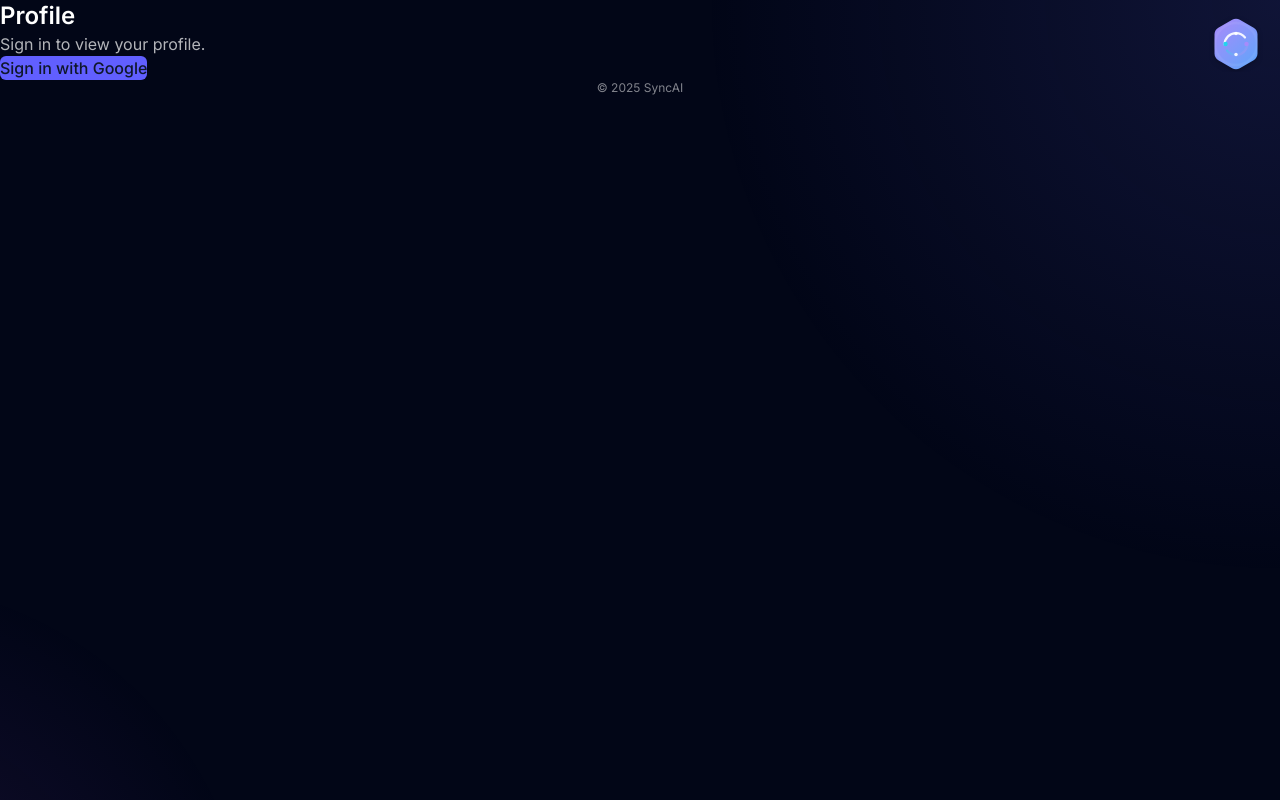
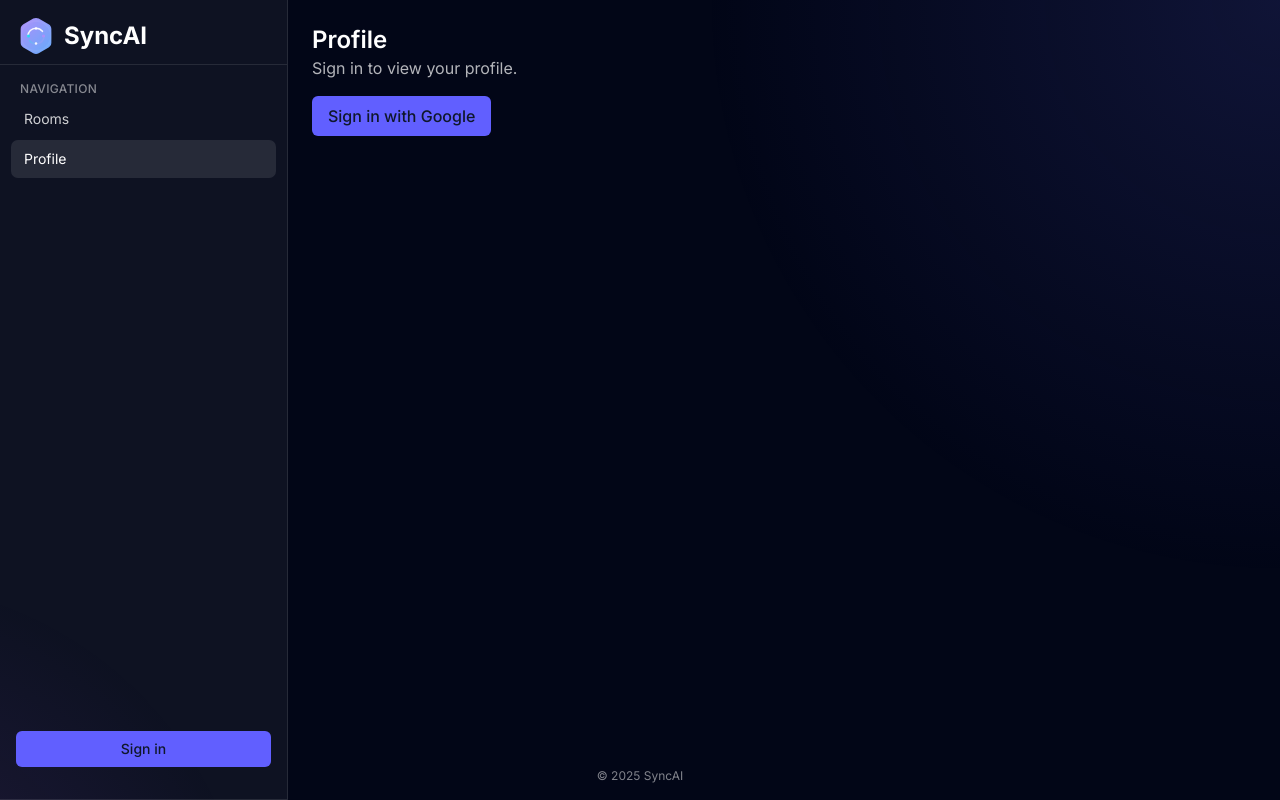
Before and after one commit to LGeoff31/Sync-AI, a Next.js app: page /profile in a window 1280 px wide. Built offline with nearby package versions, Linux system fonts and the light colour scheme; no server answers.

Commit message:
CLEAN DASHBOARD 🧼

```diff
--- a/components/Layout.tsx
+++ b/components/Layout.tsx
@@ -7,21 +7,26 @@ import Sidebar from "@/components/Sidebar";
 
 export default function Layout({ children }: { children: ReactNode }) {
   const router = useRouter();
-  const showSidebar = router.pathname.startsWith("/rooms");
+  const showSidebar =
+    router.pathname.startsWith("/rooms") ||
+    router.pathname.startsWith("/profile");
   console.log(router.pathname);
   return (
     <div className="flex flex-col">
       <div className="pointer-events-none fixed inset-0 bg-[radial-gradient(60rem_60rem_at_top_right,rgba(99,102,241,0.15),transparent_60%),radial-gradient(40rem_40rem_at_-10%_120%,rgba(168,85,247,0.12),transparent_60%)]" />
-      <Link href="/" className="absolute top-4 right-4 z-10">
-        <img src="/logo.svg" alt="syncAI" className="h-14 w-14" />
+      <Link
+        href="/"
+        className="absolute top-4 left-4 z-10 pointer-events-auto flex-row flex items-center gap-2"
+      >
+        <img src="/logo.svg" alt="syncAI" className="h-10 w-10" />
+        <span className="text-white text-2xl font-bold">SyncAI</span>
       </Link>
 
       <div className="relative z-10 flex flex-1">
         {showSidebar && <Sidebar />}
         <main className="flex-1">{children}</main>
       </div>
-
-      <footer className="text-center text-xs text-white/50">
+      <footer className="text-center text-xs text-white/50 absolute bottom-4 left-1/2 -translate-x-1/2">
         © {new Date().getFullYear()} SyncAI
       </footer>
     </div>
--- a/components/Sidebar.tsx
+++ b/components/Sidebar.tsx
@@ -24,27 +24,7 @@ export default function Sidebar() {
   const user = data?.user;
   return (
     <div className="hidden md:flex md:w-72 md:flex-col md:border-r md:border-white/10 md:bg-white/5 h-screen">
-      <div className="px-4 py-5 border-b border-white/10">
-        <div className="flex items-center gap-3">
-          {user?.image ? (
-            // eslint-disable-next-line @next/next/no-img-element
-            <img
-              src={user.image}
-              alt={user.name || "avatar"}
-              className="h-10 w-10 rounded-full"
-            />
-          ) : (
-            <div className="h-10 w-10 rounded-full bg-white/10" />
-          )}
-          <div className="min-w-0">
-            <div className="truncate text-sm font-medium text-white">
-              {user?.name || "Guest"}
-            </div>
-            <div className="truncate text-xs text-white/60">
-              {user?.email || "Not signed in"}
-            </div>
-          </div>
-        </div>
+      {/* <div className="px-4 py-8 border-b border-white/10">
         {status !== "authenticated" && (
           <button
             onClick={() => signIn("google")}
@@ -53,7 +33,8 @@ export default function Sidebar() {
             Sign in
           </button>
         )}
-      </div>
+      </div> */}
+      <div className="px-4 py-8 border-b border-white/10"></div>
 
       <nav className="flex-1 px-3 py-4">
         <div className="px-2 pb-1 text-xs font-medium uppercase tracking-wide text-white/50">
@@ -65,14 +46,53 @@ export default function Sidebar() {
         </div>
       </nav>
 
+      {status !== "authenticated" && (
+        <div className="px-4 py-8 border-b border-white/10">
+          <button
+            onClick={() => signIn("google")}
+            className="mt-3 w-full rounded-md bg-indigo-500 px-3 py-2 text-sm font-medium text-slate-900 hover:bg-indigo-400 transition"
+          >
+            Sign in
+          </button>
+        </div>
+      )}
+
       {status === "authenticated" && (
-        <div className="px-3 py-4 border-t border-white/10">
-          <button
-            onClick={() => signOut()}
-            className="w-full rounded-md bg-white/5 px-3 py-2 text-sm font-medium text-white/90 ring-1 ring-white/10 hover:bg-white/10 transition"
-          >
-            Sign out
-          </button>
+        <div className="border-t border-white/10">
+          <div className="flex items-center justify-between">
+            <div className="flex items-center gap-3 min-w-0">
+              {user?.image ? (
+                <img
+                  src={user.image}
+                  alt={user.name || "avatar"}
+                  className="h-10 w-10 rounded-full"
+                />
+              ) : (
+                <div className="h-10 w-10 rounded-full bg-white/10" />
+              )}
+              <div className="min-w-0">
+                <div className="truncate text-sm font-medium text-white">
+                  {user?.name || "Guest"}
+                </div>
+                <div className="truncate text-xs text-white/60">
+                  {user?.email || "Not signed in"}
+                </div>
+              </div>
+            </div>
+            <details className="relative">
+              <summary className="list-none cursor-pointer rounded-md px-2 py-1 text-white/70 hover:text-white transition">
+                ⋯
+              </summary>
+              <div className="absolute right-0 mt-2 w-36 rounded-md border border-white/10 bg-slate-900/90 p-1 shadow-lg backdrop-blur">
+                <button
+                  onClick={() => signOut()}
+                  className="w-full rounded px-2 py-1.5 text-left text-sm text-white/90 hover:bg-white/10"
+                >
+                  Sign out
+                </button>
+              </div>
+            </details>
+          </div>
         </div>
       )}
     </div>
--- a/pages/api/rooms/index.ts
+++ b/pages/api/rooms/index.ts
@@ -1,5 +1,6 @@
 import type { NextApiRequest, NextApiResponse } from "next";
 import { supabase } from "@/lib/supabase";
+import { createRoom } from "@/lib/roomsStore";
 
 export default async function handler(
   req: NextApiRequest,
@@ -12,6 +13,18 @@ export default async function handler(
       .order("created_at", { ascending: false });
     if (error) return res.status(500).json({ error: error.message });
     return res.status(200).json({ rooms: data || [] });
+  } else if (req.method === "POST") {
+    const { name } = req.body || {};
+    const room = createRoom(typeof name === "string" ? name : "");
+    const payload = {
+      code: room.code,
+      name: room.name,
+      created_at: new Date().toISOString(),
+    } as const;
+    const { error } = await supabase.from("room").insert([payload]);
+    if (error) return res.status(500).json({ room, error: error.message });
+
+    return res.status(200).json({ room });
   }
   return res.status(405).json({ error: "Method not allowed" });
 }
--- a/pages/profile.tsx
+++ b/pages/profile.tsx
@@ -20,12 +20,35 @@ export default function ProfilePage() {
 
   return (
     <div className="p-6">
-      <h1 className="text-2xl font-semibold">Profile</h1>
-      <div className="mt-4 space-y-2">
-        <div className="text-white/80">
-          Name: {data.user?.name || "Anonymous"}
-        </div>
-        <div className="text-white/80">Email: {data.user?.email || "N/A"}</div>
+      <div className="flex items-center justify-between">
+        <h1 className="text-2xl font-semibold">Profile</h1>
+      </div>
+
+      <div className="mt-6 grid grid-cols-1 gap-6 lg:grid-cols-3">
+        <section className="rounded-lg border border-white/10 bg-white/5 p-4 lg:col-span-2">
+          <h2 className="text-lg font-medium">About you</h2>
+          <p className="mt-1 text-sm text-white/70">
+            Share a short description so friends know it’s you.
+          </p>
+          <textarea
+            rows={6}
+            placeholder="Write a brief description..."
+            className="mt-4 w-full resize-none rounded-md bg-slate-900/60 px-3 py-2 text-white placeholder:text-white/30 ring-1 ring-white/10 outline-none focus:ring-indigo-400/40"
+          />
+          <div className="mt-3 flex justify-end">
+            <button className="rounded-md bg-indigo-500 px-4 py-2 text-sm font-medium text-slate-900 hover:bg-indigo-400 transition">
+              Save
+            </button>
+          </div>
+        </section>
+
+        <aside className="rounded-lg border border-white/10 bg-white/5 p-4">
+          <h2 className="text-lg font-medium">Your info</h2>
+          <div className="mt-3 space-y-2 text-white/80">
+            <div>Name: {data.user?.name || "Anonymous"}</div>
+            <div>Email: {data.user?.email || "N/A"}</div>
+          </div>
+        </aside>
       </div>
     </div>
   );
--- a/pages/rooms/index.tsx
+++ b/pages/rooms/index.tsx
@@ -51,7 +51,7 @@ export default function RoomsPage() {
   }
 
   return (
-    <div className="p-6">
+    <div className="p-10">
       <div className="flex items-center justify-between">
         <h1 className="text-2xl font-semibold">Your rooms</h1>
         <Link
--- a/styles/globals.css
+++ b/styles/globals.css
@@ -1,10 +1,4 @@
 @import "tailwindcss";
-
-* {
-  margin: 0;
-  padding: 0;
-  box-sizing: border-box;
-}
 
 html,
 body,
```
